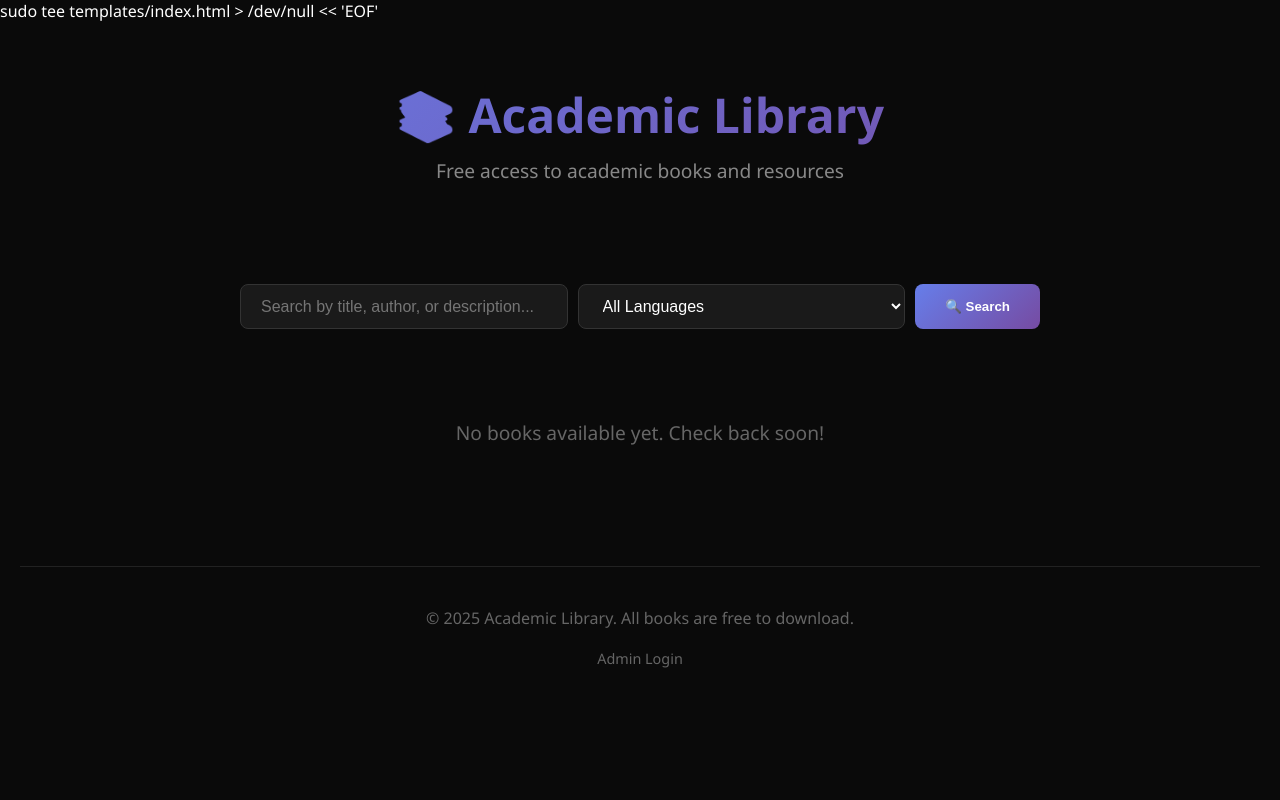
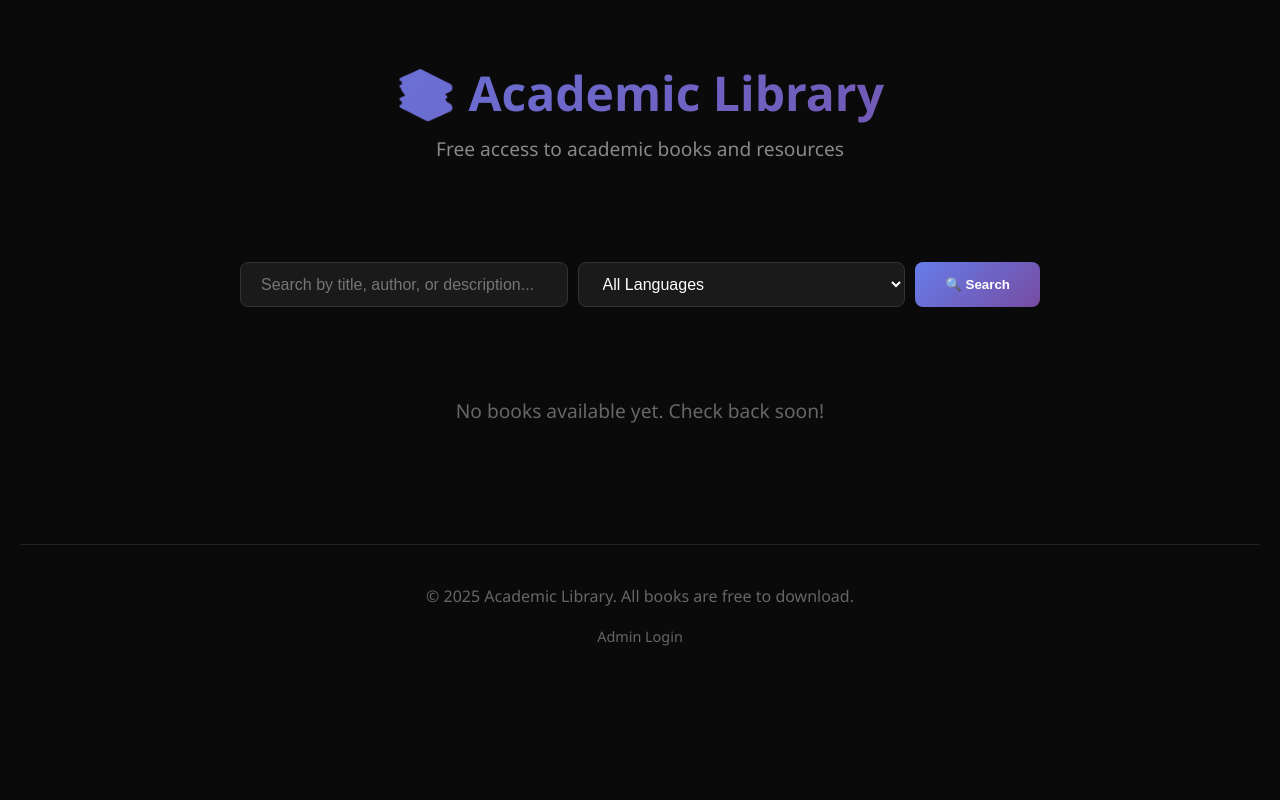
Before and after one commit to Citify/academic_library_ynh, a Flask app: page / in a window 1280 px wide. Run offline with Flask 3, Linux system fonts and the light colour scheme.

Commit message:
Update index.html

```diff
--- a/source/templates/index.html
+++ b/source/templates/index.html
@@ -1,4 +1,3 @@
-sudo tee templates/index.html > /dev/null << 'EOF'
 {% extends "base.html" %}
 
 {% block extra_css %}
@@ -184,4 +183,3 @@
     </div>
 {% endif %}
 {% endblock %}
-EOF
```
